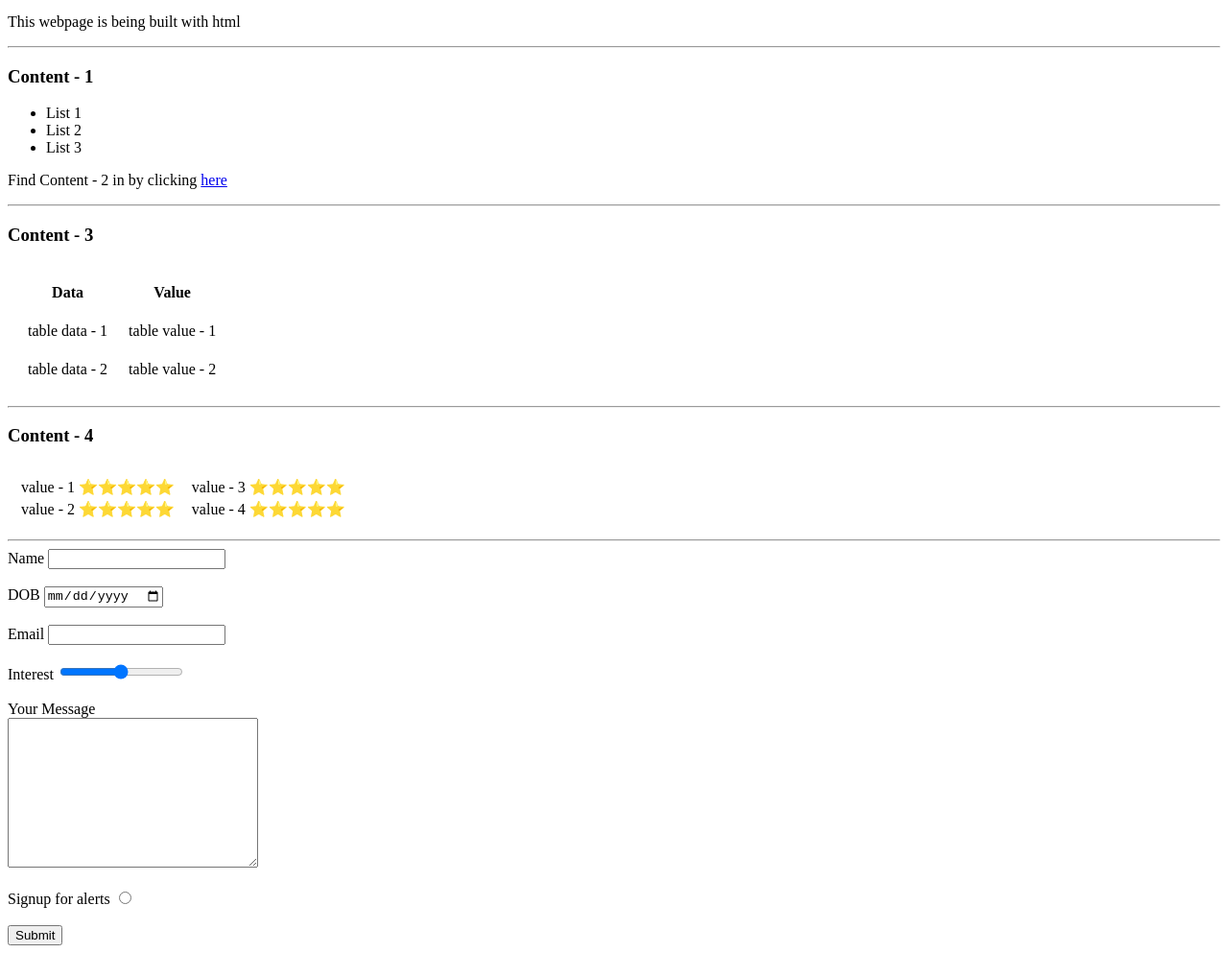
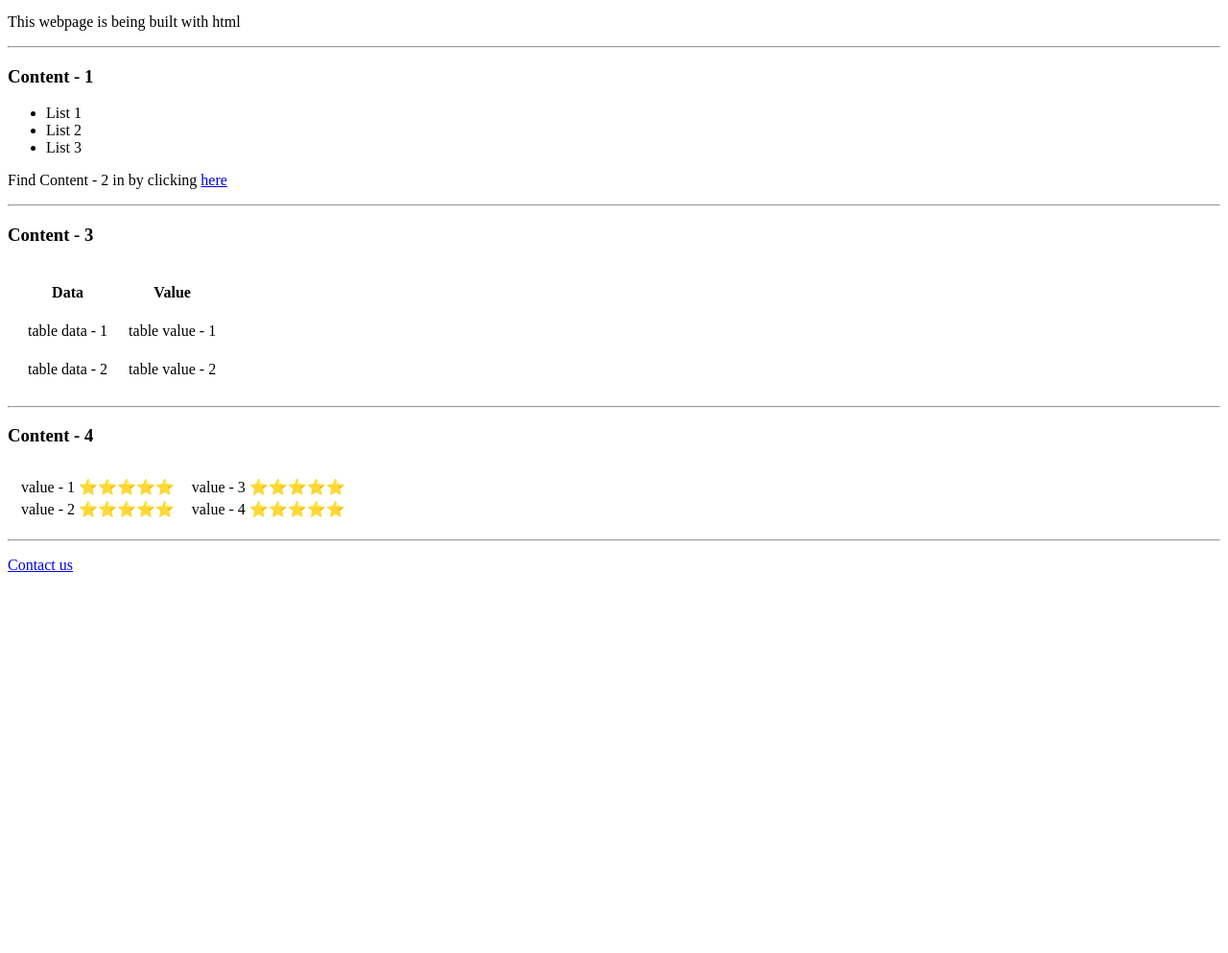
Before and after one commit to TheBadCoders/htmlskeleton, a plain HTML site: page index.html in a window 1280 px wide. Shown: the part 100-1093 px from the top of the page at 96% size. After the commit the page ends 800 px from the top, so only its background shows below. Drawn offline with Linux system fonts and the light colour scheme.

Commit message:
Update index.html

```diff
--- a/index.html
+++ b/index.html
@@ -98,35 +98,7 @@
 
     <hr>
 
-    <form action="mailto:ashishbearyy@gmail.com" method="post" enctype="text/plain">
-        <label for="">Name </label>
-        <input type="text">
-        <br>
-        <br>
-        <label for="">DOB</label>
-        <input type="date" name="" id="">
-        <br>
-        <br>
-        <label for="">Email</label>
-        <input type="email" name="" id="">
-        <br>
-        <br>
-        <label for="">Interest</label>
-        <input type="range" name="" id="">
-        <br>
-        <br>
-        <label for="">Your Message</label>
-        <br>
-        <textarea name="" id="" cols="30" rows="10"></textarea>
-        <br>
-        <br>
-        <label for="">Signup for alerts</label>
-        <input type="radio" name="" id="">
-        <br>
-        <br>
-        <input type="submit" name="" id="">
-    </form>
-
+    <p> <a href="contact.html">Contact us</a> </p>
 
 </body>
 
```
